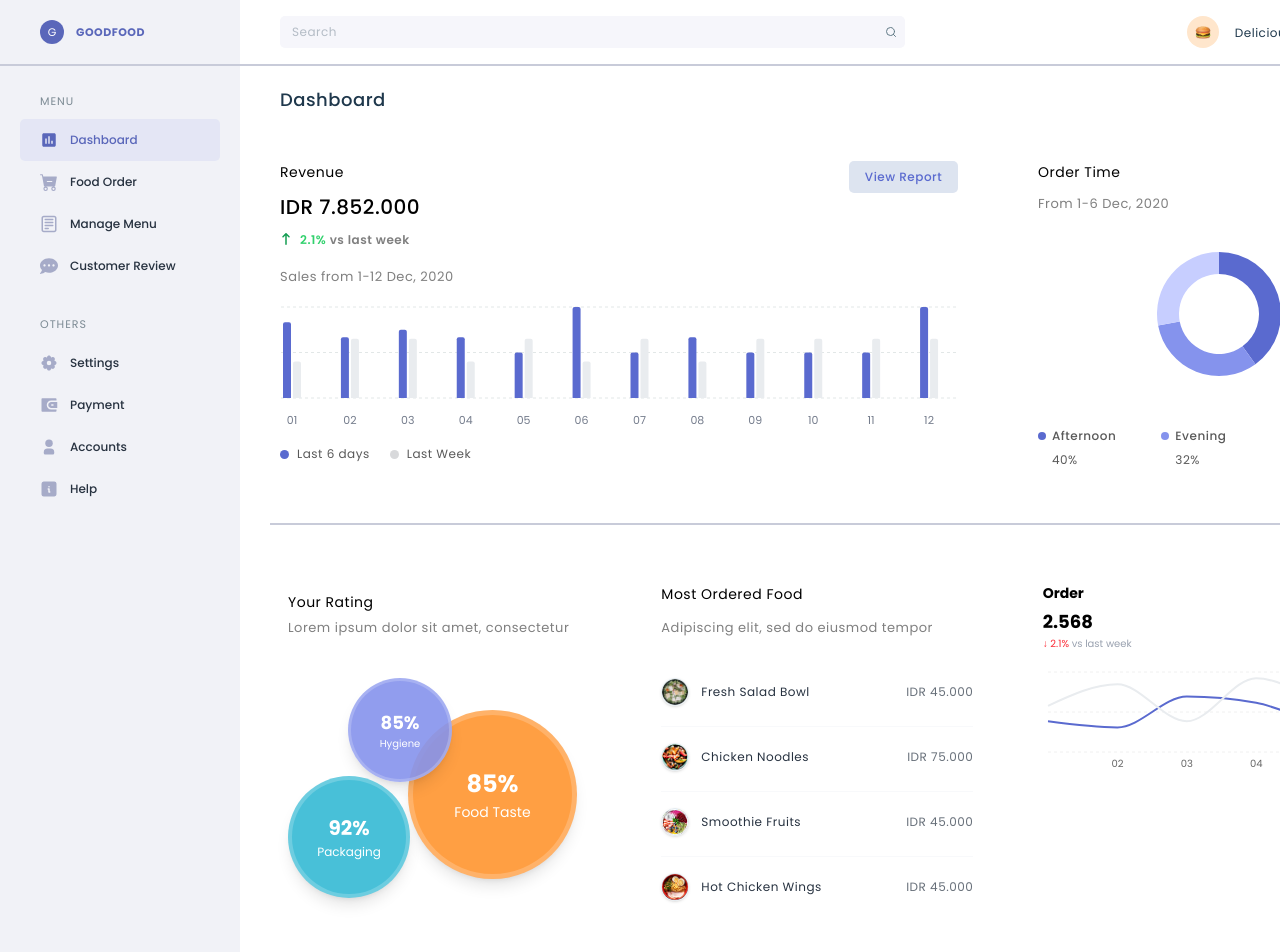
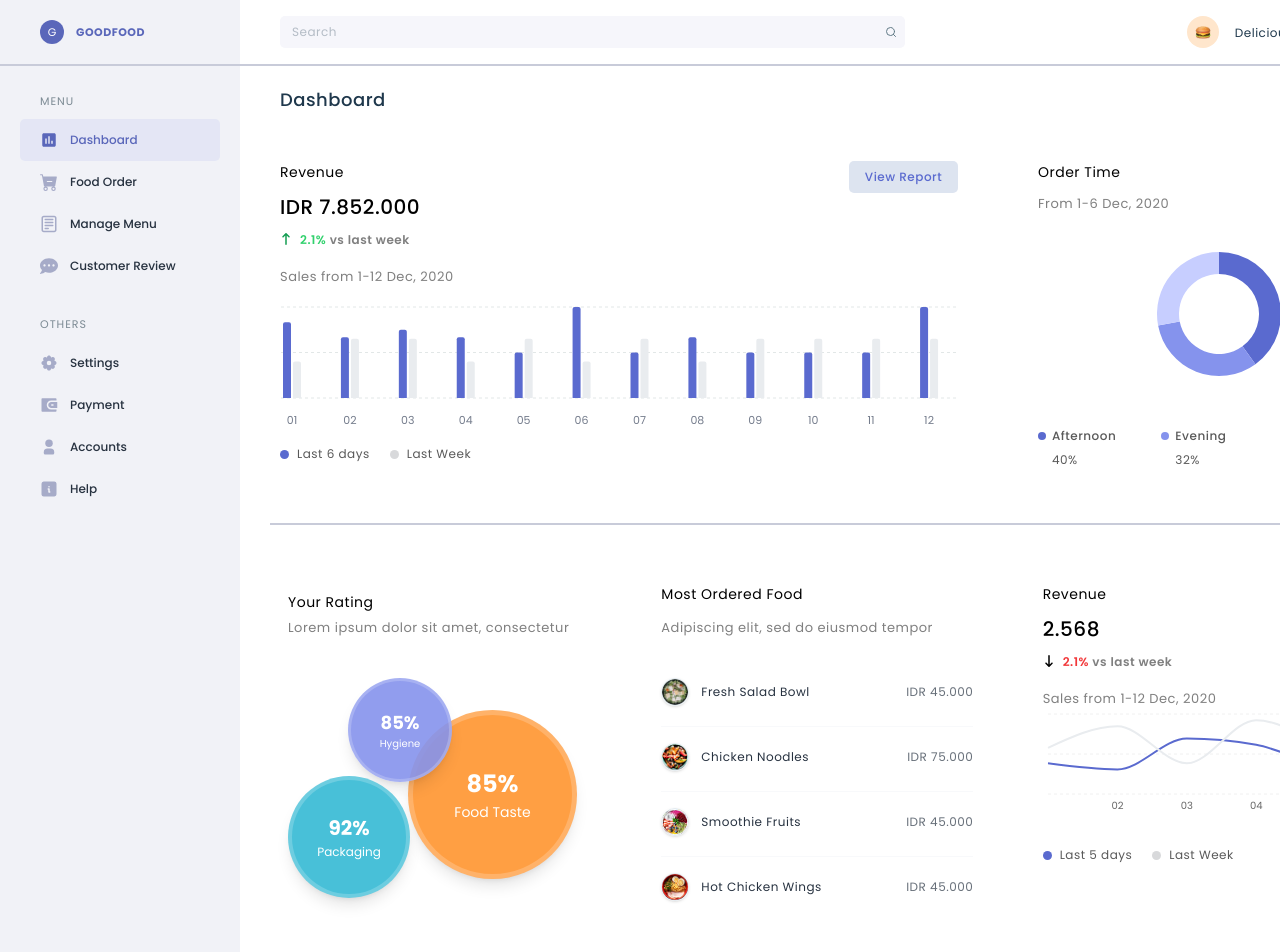
Before and after one commit to estheroluwabuyi/dashboard-assignment, a React (Vite) app: page / in a window 1280 px wide. Shown: the top 952 px of the page. Built offline with nearby package versions, Linux system fonts and the light colour scheme.

Commit message:
style orderlinechart component

```diff
--- a/src/components/OrderLineChart.jsx
+++ b/src/components/OrderLineChart.jsx
@@ -1,36 +1,95 @@
-import { LineChart, Line, XAxis, CartesianGrid, ResponsiveContainer } from 'recharts';
+import {
+  LineChart,
+  Line,
+  XAxis,
+  CartesianGrid,
+  ResponsiveContainer,
+} from "recharts";
+import SectionTitle from "./SectionTitle";
+import ViewReportBtn from "./ViewReportBtn";
+import { FaArrowDownLong } from "react-icons/fa6";
 
 const data = [
-    { day: '01', cur: 1000, prev: 1500 },
-    { day: '02', cur: 800, prev: 2200 },
-    { day: '03', cur: 1800, prev: 1000 },
-    { day: '04', cur: 1600, prev: 2400 },
-    { day: '05', cur: 1000, prev: 1800 },
-    { day: '06', cur: 2500, prev: 2000 },
-  ];
+  { day: "01", cur: 1000, prev: 1500 },
+  { day: "02", cur: 800, prev: 2200 },
+  { day: "03", cur: 1800, prev: 1000 },
+  { day: "04", cur: 1600, prev: 2400 },
+  { day: "05", cur: 1000, prev: 1800 },
+  { day: "06", cur: 2500, prev: 2000 },
+];
 
 function OrderLineChart() {
-
-
   return (
     <div className="h-full">
-      <div className="flex justify-between">
-        <h3 className="text-sm font-bold">Order</h3>
-        <button className="text-[10px] text-blue-500 border border-blue-50 px-2 py-1 rounded">View Report</button>
-      </div>
-      <p className="text-lg font-bold">2.568</p>
-      <p className="text-[10px] text-red-500 mb-4">↓ 2.1% <span className="text-gray-400">vs last week</span></p>
+      <section className="flex justify-between">
+        <SectionTitle text="Revenue" />
+        <ViewReportBtn />
+      </section>
+      <section>
+        <h2 className="font-medium text-[20px] tracking-wide leading-[28px] text-black">
+          2.568
+        </h2>
+
+        <div className="flex gap-2 items-center mt-[12px]">
+          <FaArrowDownLong className="text-[##F2383A] " />
+          <p className="font-semibold tracking-wide leading-[11px] text-[#000000]/50 ">
+            <span className="text-[#F2383A] ">2.1%</span> vs last week
+          </p>
+        </div>
+
+        <p className="text-[13px] leading-[21px] tracking-wide text-[#000000]/50 mt-[21px]">
+          Sales from 1-12 Dec, 2020
+        </p>
+      </section>
 
       <div className="h-[120px]">
         <ResponsiveContainer>
           <LineChart data={data}>
-            <CartesianGrid vertical={false} strokeDasharray="3 3" stroke="#f0f0f0" />
-            <XAxis dataKey="day" hide={false} axisLine={false} tickLine={false} tick={{fontSize: 10}} />
-            <Line type="monotone" dataKey="cur" stroke="#5A6ACF" strokeWidth={2} dot={false} />
-            <Line type="monotone" dataKey="prev" stroke="#E9ECEF" strokeWidth={2} dot={false} />
+            <CartesianGrid
+              vertical={false}
+              strokeDasharray="3 3"
+              stroke="#f0f0f0"
+            />
+            <XAxis
+              dataKey="day"
+              hide={false}
+              axisLine={false}
+              tickLine={false}
+              tick={{ fontSize: 10 }}
+            />
+            <Line
+              type="monotone"
+              dataKey="cur"
+              stroke="#5A6ACF"
+              strokeWidth={2}
+              dot={false}
+            />
+            <Line
+              type="monotone"
+              dataKey="prev"
+              stroke="#E9ECEF"
+              strokeWidth={2}
+              dot={false}
+            />
           </LineChart>
         </ResponsiveContainer>
       </div>
+
+      <section className="flex  gap-5 mt-5">
+        <div className="flex items-center gap-2">
+          <div className="w-[9px] h-[9px] bg-[#5A6ACF] rounded-full"></div>
+          <div className="text-[#121212]/70 tracking-wide leading-[12px]">
+            Last 5 days
+          </div>
+        </div>
+
+        <div className="flex items-center gap-2">
+          <div className="w-[9px] h-[9px] bg-[#D8D9DB] rounded-full"></div>
+          <div className="text-[#121212]/70 tracking-wide leading-[12px]">
+            Last Week
+          </div>
+        </div>
+      </section>
     </div>
   );
 }
```
